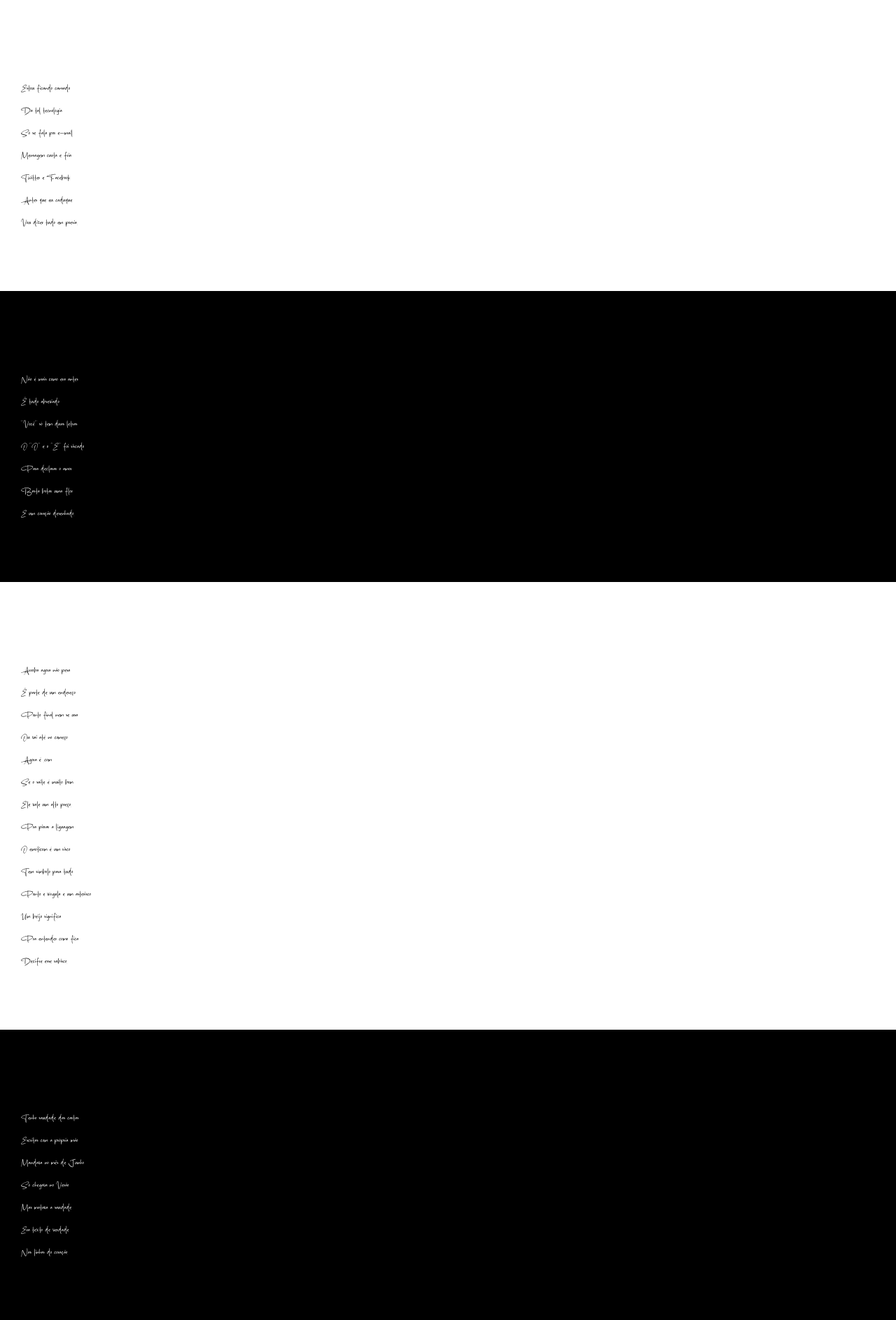
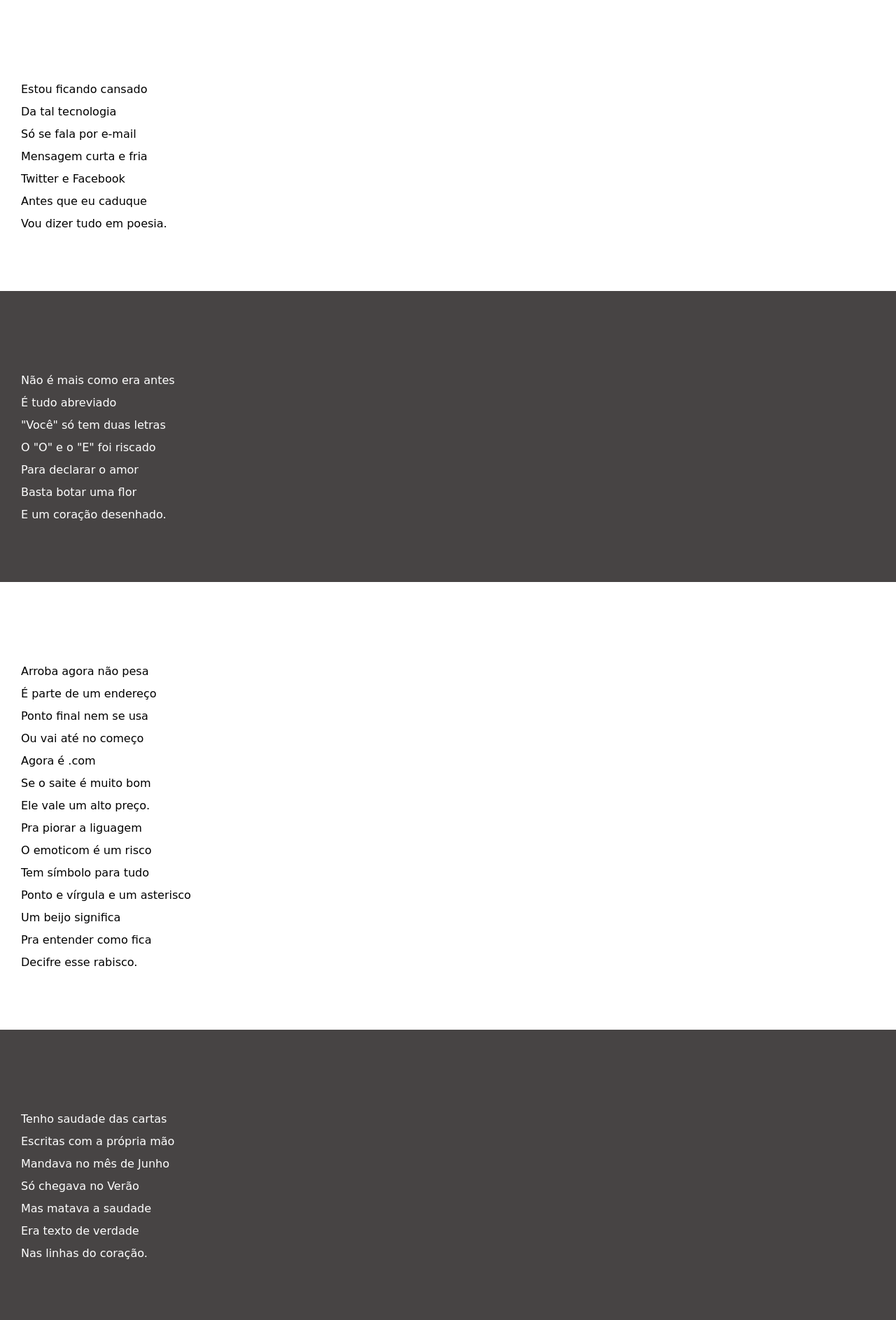
Before and after one commit to MiguelOliveira07/HTML_CSS, a PHP site: page /site.html in a window 1280 px wide. Shown: the part 161-2048 px from the top of the page at 70% size. Run offline with PHP 8.4, Linux system fonts and the light colour scheme.

Commit message:
projeto atualizado

```diff
--- a/Projetos/projeto_css_background/style.css
+++ b/Projetos/projeto_css_background/style.css
@@ -1,18 +1,14 @@
 @charset "UTF-8";
 
 @import url('https://fonts.googleapis.com/css2?family=Oswald:wght@200..700&family=Roboto+Mono:ital,wght@0,100..700;1,100..700&display=swap');
-@font-face {
-    font-family:fonte_texto ;
-    src: url(pomoyan_sunrise/Pomoyan\ Sunrise.otf);
-    font-size: 60px ;
-}
+
 
 :root {
     --texto-claro-: white;
     --texto-escuro: black;
 
     --font0: font-family: "Roboto Mono", serif;
-    --font1: fonte_texto;
+    --font1: 'Passion one', cursive;
 
 }
 
@@ -90,5 +86,10 @@ section.branco {
 
 section.imagem {
     color: var(--texto-claro-);
-    background-color: var(--texto-escuro);
+    background-color: rgb(71, 68, 68);
 }
+
+section.imagem>p{
+    width: 400px;
+    background-color: black;
+}
```
Also changed, not shown: Projetos/projeto_css_background/pomoyan_sunrise/Read Me.txt (deleted, +0 -17 lines), Projetos/projeto_css_background/CELTG___.TTF (added), Projetos/projeto_css_background/pomoyan_sunrise/Pomoyan Sunrise.otf (deleted), Projetos/projeto_css_background/readme.txt (added), 3 other files.
